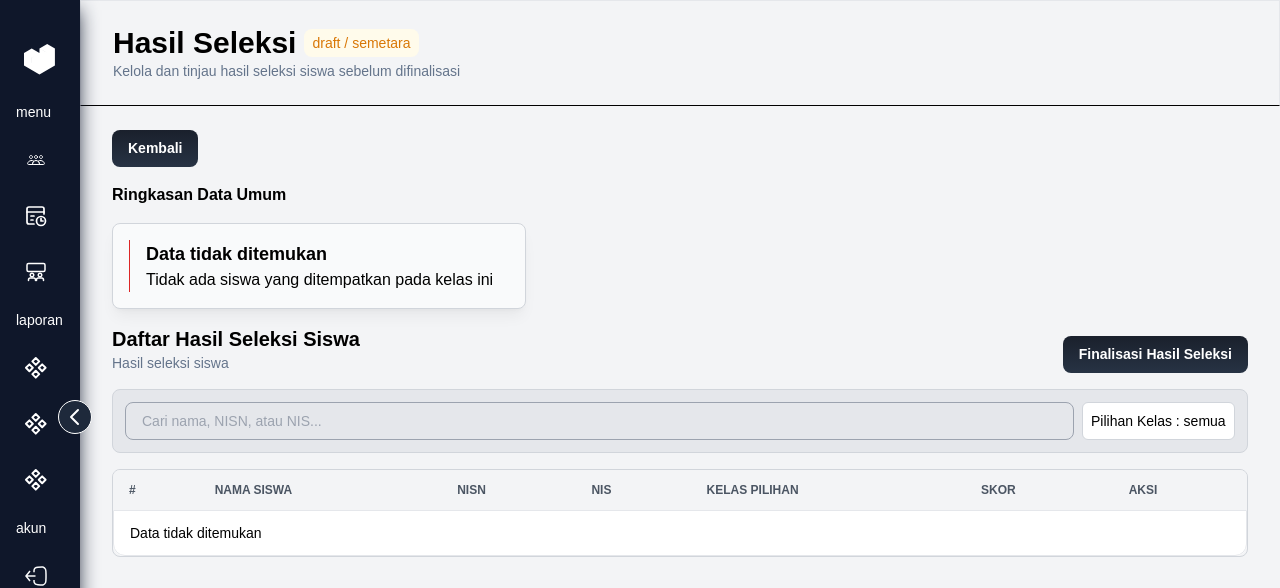
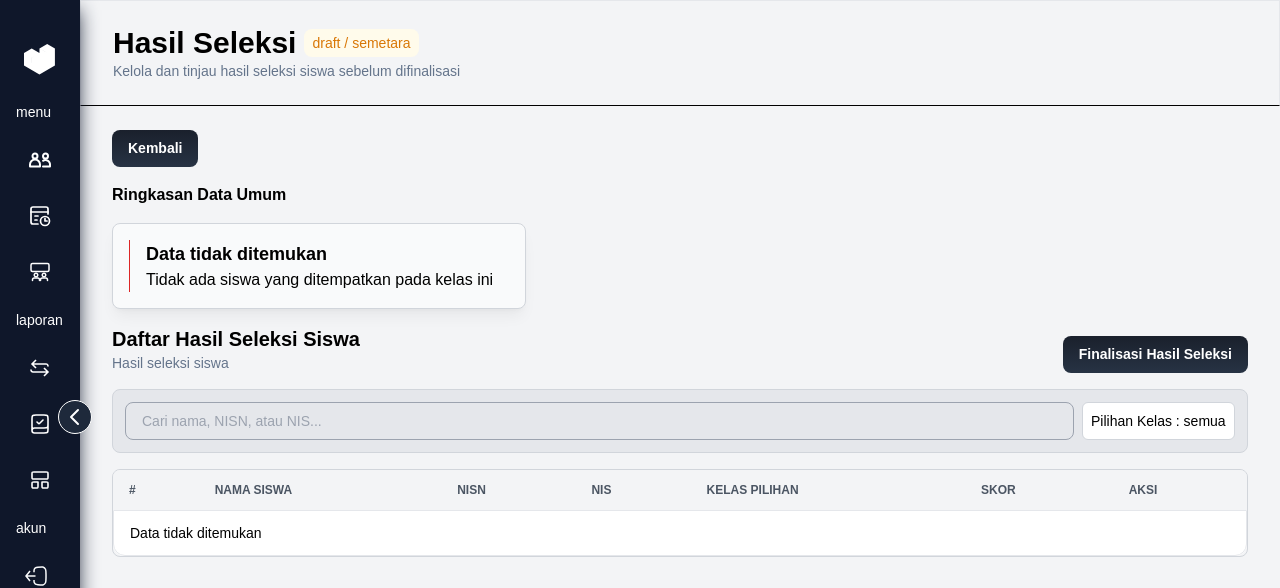
Before and after one commit to mat-te123/School-Class-System, a Laravel app: page /admin/hasil-penjurusan in a window 1280 px wide. Shown: the top 588 px of the page. Run offline with Laravel 12, Linux system fonts and the light colour scheme; a user stored in the database is signed in; data comes from the database, SQL or seed files in the repository; data that the repository does not hold is empty; style sheets or scripts are compiled from the project's sources; parts of the project's set-up code (start-up, migrations or seed data) failed here and were passed over; some libraries are stand-ins or nearby versions.

Commit message:
fix : added fix logo

```diff
--- a/resources/views/components/admin-sidebar.blade.php
+++ b/resources/views/components/admin-sidebar.blade.php
@@ -16,24 +16,24 @@
             $laporan = [
                 'Pengajuan Penukaran Kelas' => [
                     'route' => route('admin.pertukaran.index'),
-                    'icon' => asset('Icon/placeholder.svg'),
+                    'icon' => asset('Icon/PenukaranKelas.svg'),
                     'text' => 'Penukaran Kelas',
                 ],
                 'Hasil Penjurusan' => [
                     'route' => route('admin.laporan.hasil-penjurusan'),
-                    'icon' => asset('Icon/placeholder.svg'),
+                    'icon' => asset('Icon/HasilPenjurusan.svg'),
                     'text' => 'Hasil Penjurusan',
                 ],
                 'Persebaran Kelas' => [
                     'route' => route('admin.laporan.minat-siswa'),
-                    'icon' => asset('Icon/placeholder.svg'),
+                    'icon' => asset('Icon/PersebaranKelas.svg'),
                     'text' => 'Persebaran Kelas',
                 ],
             ];
             $items = [
                 'Siswa' => [
                     'route' => route('admin-siswa.index'),
-                    'icon' => asset('Icon/siswa_page_icon.svg'),
+                    'icon' => asset('Icon/siswa.svg'),
                     'text' => 'Siswa',
                 ],
                 'Periode' => [
@@ -49,10 +49,10 @@
             ];
 
             $itemsSiswa = [
-                'Siswa' => [
-                    'route' => route('admin-siswa.index'),
-                    'icon' => asset('Icon/placeholder.svg'),
-                    'text' => 'Siswa',
+                'Home' => [
+                    'route' => route('siswa.dashboard'),
+                    'icon' => asset('Icon/Home.svg'),
+                    'text' => 'Home',
                 ],
             ];
         @endphp
@@ -62,8 +62,8 @@
         @if ($isAdmin)
             @foreach ($items as $key => $value)
                 <a href="{{ $value['route'] }}"
-                    class="flex flex-row items-center gap-2 p-2 rounded hover:bg-slate-800 opacity-100 transition-all duration-300 ease-in-out text-md leading-4 font-normal"
-                    :class="{ 'bg-slate-800': window.location.href === '{{ $value['route'] }}' }">
+                    class="flex flex-row items-center gap-2 p-2 pl-3 rounded hover:bg-slate-800 opacity-100 transition-all duration-300 ease-in-out text-md leading-4 font-normal"
+                    :class="{ 'bg-slate-800': window.location.href === '{{ $value['route'] }}', 'gap-0': !isSidebarOpen }">
                     <img src="{{ $value['icon'] }}" alt="{{ $key }}_icon" class="w-6 h-6" />
                     <span class="text-sm" :class="{ 'hidden': !isSidebarOpen }">{{ $value['text'] }}</span>
                 </a>
@@ -71,8 +71,8 @@
             <p class="text-sm font-medium leading-6"> laporan </p>
             @foreach ($laporan as $key => $value)
                 <a href="{{ $value['route'] }}"
-                    class="flex flex-row items-center gap-2 p-2 rounded hover:bg-slate-800 opacity-100 transition-all duration-300 ease-in-out text-md leading-4 font-normal"
-                    :class="{ 'bg-slate-800': window.location.href === '{{ $value['route'] }}' }">
+                    class="flex flex-row items-center gap-2 p-2 pl-3 rounded hover:bg-slate-800 opacity-100 transition-all duration-300 ease-in-out text-md leading-4 font-normal"
+                    :class="{ 'bg-slate-800': window.location.href === '{{ $value['route'] }}', 'gap-0': !isSidebarOpen }">
                     <img src="{{ $value['icon'] }}" alt="{{ $key }}_icon" class="w-6 h-6" />
                     <span class="text-sm whitespace-nowrap"
                         :class="{ 'hidden': !isSidebarOpen }">{{ $value['text'] }}</span>
@@ -81,8 +81,8 @@
         @else
             @foreach ($itemsSiswa as $key => $value)
                 <a href="{{ $value['route'] }}"
-                    class="flex flex-row items-center gap-2 p-2 rounded hover:bg-slate-800 opacity-100 transition-all duration-300 ease-in-out text-md leading-4 font-normal"
-                    :class="{ 'bg-slate-800': window.location.href === '{{ $value['route'] }}' }">
+                    class="flex flex-row items-center gap-2 p-2 pl-3 rounded hover:bg-slate-800 opacity-100 transition-all duration-300 ease-in-out text-md leading-4 font-normal"
+                    :class="{ 'bg-slate-800': window.location.href === '{{ $value['route'] }}', 'gap-0': !isSidebarOpen }">
                     <img src="{{ $value['icon'] }}" alt="{{ $key }}_icon" class="w-6 h-6" />
                     <span class="text-sm" :class="{ 'hidden': !isSidebarOpen }">{{ $value['text'] }}</span>
                 </a>
@@ -94,7 +94,8 @@
         <form action="{{ route('logout') }}" method="POST">
             @csrf
             <button type="submit"
-                class="flex flex-row items-center gap-2 p-2 rounded opacity-100 transition-all duration-300 ease-in-out hover:bg-red-700 text-white w-full">
+                class="flex flex-row items-center gap-2 p-2 rounded opacity-100 transition-all duration-300 ease-in-out hover:bg-red-700 text-white w-full"
+                :class="{ 'gap-0': !isSidebarOpen }">
                 <img src="{{ asset('Icon/Sign_out.svg') }}" alt="logout_icon" class="w-6 h-6" />
                 <span type="submit"
                     class="text-sm font-bold leading-6 opacity-100 transition-all duration-300 ease-in-out"
```
Also changed, not shown: public/Icon/HasilPenjurusan.svg (added), public/Icon/Home.svg (added), public/Icon/PenukaranKelas.svg (added), public/Icon/PersebaranKelas.svg (added), public/Icon/siswa.svg (added), public/Icon/siswa_page_icon.svg (deleted).
